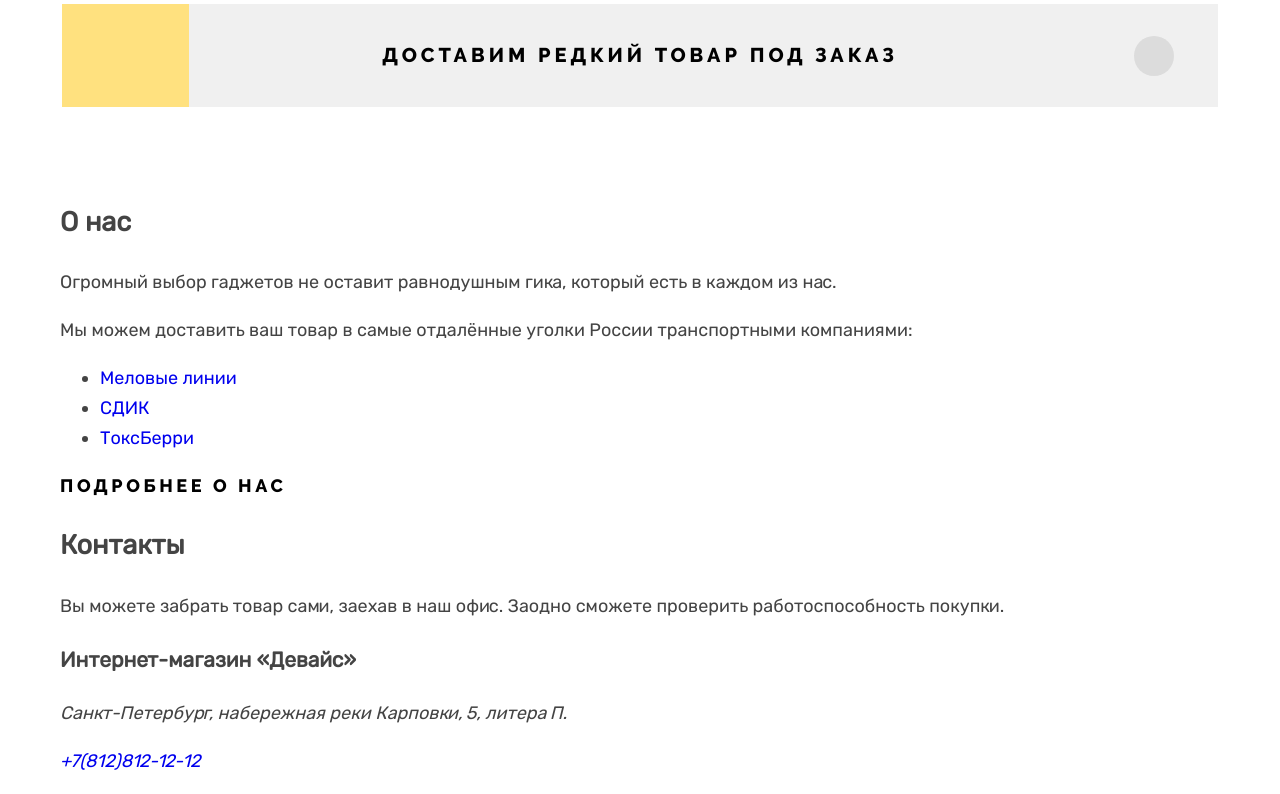
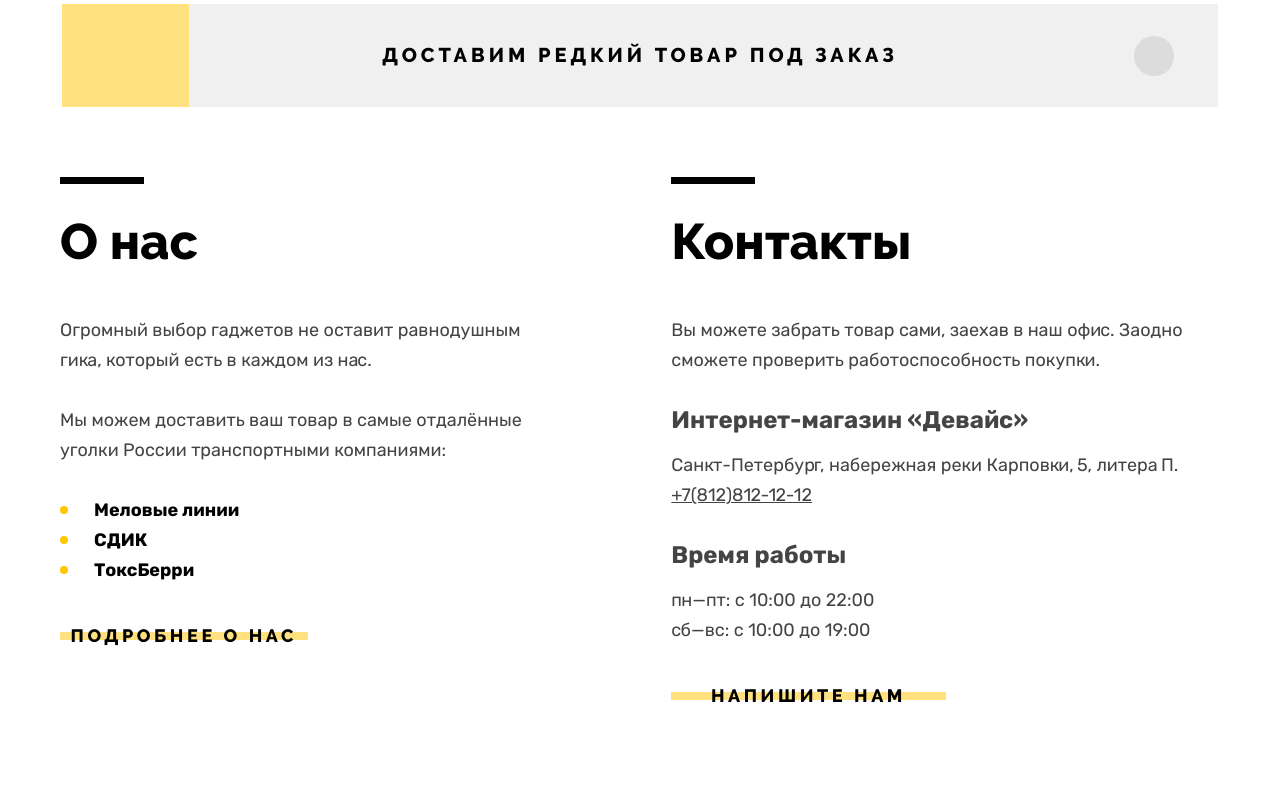
Before and after one commit to AnastasiaKis92/Device, a website: page source/index.html in a window 1280 px wide. Shown: the part 1632-2426 px from the top of the page. Drawn offline with nearby package versions, Linux system fonts and the light colour scheme; files that its build step writes are made by us from their sources.

Commit message:
Section about + section contacts

```diff
--- a/source/index.html
+++ b/source/index.html
@@ -426,45 +426,46 @@
       </section>
 
       <!-- О нас -->
+      <div class="about__container">
         <section class="about">
           <h2 class="about__title">О нас</h2>
           <p class="about__text">Огромный выбор гаджетов не оставит равнодушным гика, который есть в каждом из нас.</p>
           <p class="about__text">Мы можем доставить ваш товар в самые отдалённые уголки России транспортными компаниями:</p>
           <ul class="about__list">
-
             <li class="about__item">
-            <a class="about__transport" href="#">Меловые линии</a>
+              <a class="about__link" href="#">Меловые линии</a>
             </li>
             <li class="about__item">
-            <a class="about__transport" href="#">СДИК</a>
+              <a class="about__link" href="#">СДИК</a>
             </li>
             <li class="about__item">
-            <a class="about__transport" href="#">ТоксБерри</a>
+              <a class="about__link" href="#">ТоксБерри</a>
             </li>
           </ul>
 
-        <button class="btn about__btn" type="submit">Подробнее о нас</button>
+          <button class="btn btn--primary about__btn" type="submit">Подробнее о нас</button>
         </section>
 
         <!-- Контакты -->
         <section class="contacts">
           <h2 class="contacts__title">Контакты</h2>
-        <p class="contacts__text">Вы можете забрать товар сами, заехав в наш офис. Заодно сможете проверить работоспособность покупки. </p>
+          <p class="contacts__description">Вы можете забрать товар сами, заехав в наш офис. Заодно сможете проверить работоспособность покупки.</p>
 
           <h3 class="contacts__subtitle">Интернет-магазин «Девайс»</h3>
-        <address class="contacts__adr adr-contacts">
-          <p class="adr-contacts__text">Санкт-Петербург, набережная реки Карповки, 5, литера П.</p>
-          <a class="adr-contacts__phone" href="tel:+78128121212">+7(812)812-12-12</a>
+          <address class="contacts__address">
+            <p class="contacts__address-text">Санкт-Петербург, набережная реки Карповки, 5, литера П.</p>
+            <a class="contacts__link" href="tel:+78128121212">+7(812)812-12-12</a>
           </address>
 
           <h3 class="contacts__subtitle">Время работы</h3>
-        <ul class="contacts__schedule schedule-contacts">
-          <li class="schedule-contacts__item">пн—пт: с 10:00 до 22:00</li>
-          <li class="schedule-contacts__item">сб—вс: с 10:00 до 19:00</li>
+          <ul class="contacts__list">
+            <li class="contacts__text">пн—пт: с 10:00 до 22:00</li>
+            <li class="contacts__text">сб—вс: с 10:00 до 19:00</li>
           </ul>
 
-        <button class="btn contacts__btn" type="submit">Напишите нам</button>
+          <button class="btn btn--primary contacts__btn" type="submit">Напишите нам</button>
         </section>
+      </div>
 
       <!-- Подписаться -->
       <section class="subscribe">
--- /dev/null
+++ b/source/sass/blocks/about.sass
@@ -0,0 +1,54 @@
+.about__container
+    display: flex
+    padding-bottom: 70px
+
+.about
+    position: relative
+    margin-right: 10%
+
+    &::before
+        position: absolute
+        top: 0
+        width: 84px
+        height: 7px
+        background-color: $black
+        content: ""
+
+.about__title
+    margin: 0
+    padding: 40px 0 48px
+    @include Raleway
+    @include font(2.5rem, 1)
+    color: $black
+
+.about__text
+    margin: 0
+    margin-bottom: 30px
+
+.about__list
+    @include reset-list
+    margin-bottom: 30px
+
+.about__item
+    position: relative
+    padding-left: 34px
+
+    & + &:active
+        margin-top: 19px
+
+    &::before
+        @include align-top
+        left: 0
+        width: 8px
+        height: 8px
+        background-color: $yellow-dark
+        border-radius: 50%
+        content: ""
+
+.about__link
+    font-weight: 700
+    color: $black
+
+.about__btn
+    width: 50%
+    padding: 10px
--- /dev/null
+++ b/source/sass/blocks/contacts.sass
@@ -0,0 +1,46 @@
+.contacts
+    position: relative
+
+    &::before
+        position: absolute
+        top: 0
+        width: 84px
+        height: 7px
+        background-color: $black
+        content: ""
+
+.contacts__title
+    margin: 0
+    padding: 40px 0 48px
+    @include Raleway
+    @include font(2.5rem, 1)
+    color: $black
+
+.contacts__description
+    margin: 0
+    margin-bottom: 30px
+
+.contacts__subtitle
+    margin: 0
+    margin-bottom: 15px
+    font-weight: 700
+    @include font(1.2rem, 1.25)
+
+.contacts__address
+    margin-bottom: 30px
+
+.contacts__address-text,
+.contacts__link
+    margin: 0
+    font-style: normal
+
+.contacts__link
+    text-decoration: underline
+
+.contacts__list
+    @include reset-list
+    margin-bottom: 30px
+
+.contacts__btn
+    width: 50%
+    padding: 10px
--- a/source/sass/common/fonts.sass
+++ b/source/sass/common/fonts.sass
@@ -6,7 +6,7 @@
   font-display: swap
 
 @font-face
-  font-family: "Rubikbold"
+  font-family: "Rubik"
   font-style: normal
   font-weight: 700
   src: url("../fonts/Rubikbold.woff2") format("woff2"), url("../fonts/Rubikbold.woff") format("woff")
--- a/source/sass/common/normalize.sass
+++ b/source/sass/common/normalize.sass
@@ -12,4 +12,5 @@ img
     box-sizing: border-box
 
 a
+    color: inherit
     text-decoration: none
--- a/source/sass/styles.sass
+++ b/source/sass/styles.sass
@@ -20,3 +20,5 @@
 @import "blocks/category.sass"
 @import "blocks/services.sass"
 @import "blocks/delivery.sass"
+@import "blocks/about.sass"
+@import "blocks/contacts.sass"
```
Lines whose indentation alone changed are shown as unchanged.
